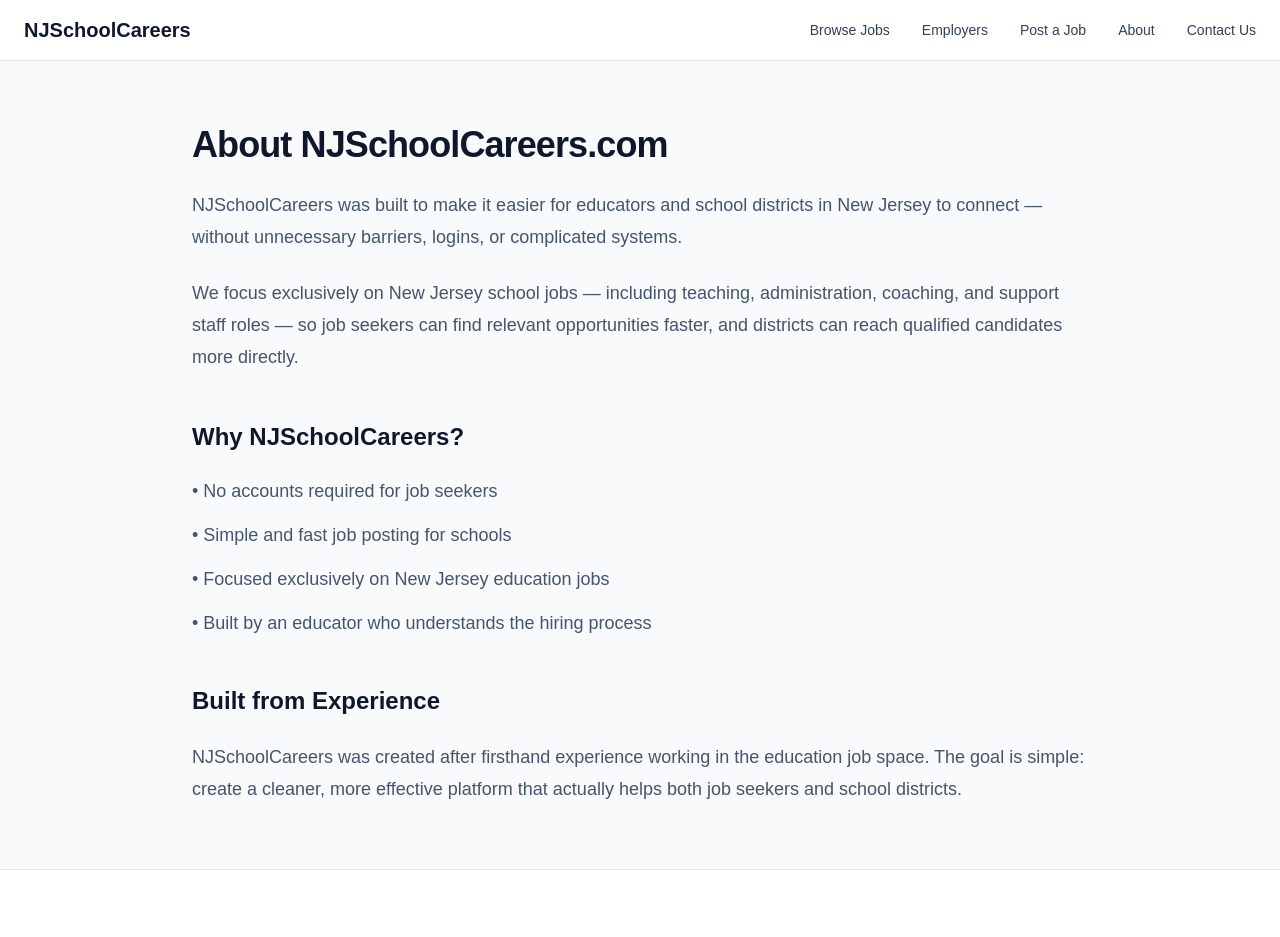
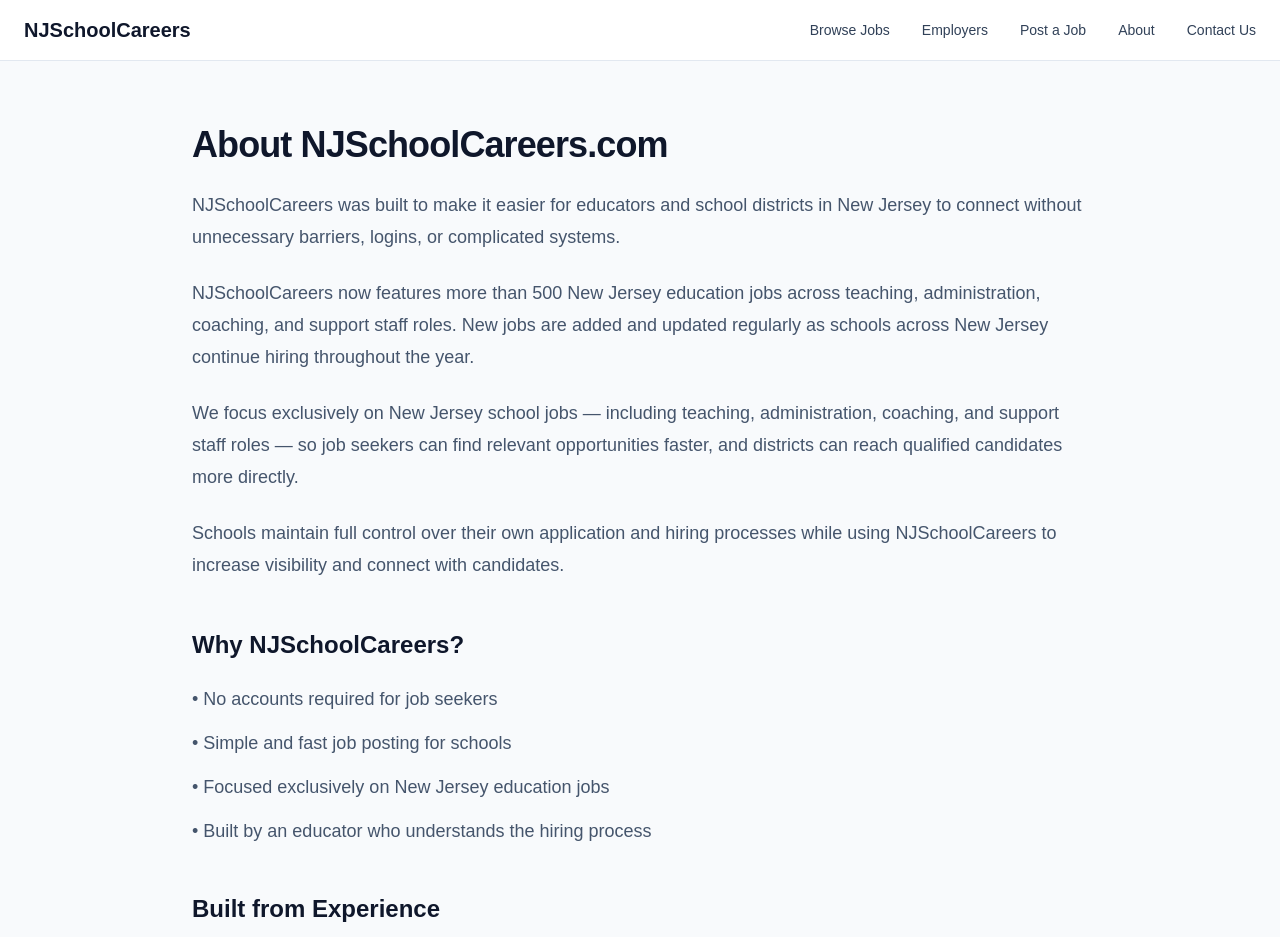
Before and after one commit to njwilkin1/nj-school-careers, a Next.js app: page /about in a window 1280 px wide. Shown: the top 937 px of the page. Built offline with nearby package versions, Linux system fonts and the light colour scheme.

Commit message:
Improve About page trust messaging and district positioning

```diff
--- a/app/about/page.tsx
+++ b/app/about/page.tsx
@@ -6,22 +6,37 @@ export default function AboutPage() {
           About NJSchoolCareers.com
         </h1>
 
-        <p className="mt-6 text-lg text-slate-600 leading-8">
+        <p className="mt-6 text-lg leading-8 text-slate-600">
           NJSchoolCareers was built to make it easier for educators and school
-          districts in New Jersey to connect — without unnecessary barriers,
+          districts in New Jersey to connect without unnecessary barriers,
           logins, or complicated systems.
         </p>
 
-        <p className="mt-6 text-lg text-slate-600 leading-8">
-          We focus exclusively on New Jersey school jobs — including teaching,
-          administration, coaching, and support staff roles — so job seekers can
-          find relevant opportunities faster, and districts can reach qualified
-          candidates more directly.
+        <p className="mt-6 text-lg leading-8 text-slate-600">
+          NJSchoolCareers now features more than 500 New Jersey education jobs
+          across teaching, administration, coaching, and support staff roles.
+          New jobs are added and updated regularly as schools across New Jersey
+          continue hiring throughout the year.
         </p>
 
-        <h2 className="mt-12 text-2xl font-semibold">Why NJSchoolCareers?</h2>
+        <p className="mt-6 text-lg leading-8 text-slate-600">
+          We focus exclusively on New Jersey school jobs — including teaching,
+          administration, coaching, and support staff roles — so job seekers
+          can find relevant opportunities faster, and districts can reach
+          qualified candidates more directly.
+        </p>
 
-        <ul className="mt-6 space-y-4 text-slate-600 text-lg">
+        <p className="mt-6 text-lg leading-8 text-slate-600">
+          Schools maintain full control over their own application and hiring
+          processes while using NJSchoolCareers to increase visibility and
+          connect with candidates.
+        </p>
+
+        <h2 className="mt-12 text-2xl font-semibold">
+          Why NJSchoolCareers?
+        </h2>
+
+        <ul className="mt-6 space-y-4 text-lg text-slate-600">
           <li>• No accounts required for job seekers</li>
           <li>• Simple and fast job posting for schools</li>
           <li>• Focused exclusively on New Jersey education jobs</li>
@@ -32,11 +47,11 @@ export default function AboutPage() {
           Built from Experience
         </h2>
 
-        <p className="mt-6 text-lg text-slate-600 leading-8">
+        <p className="mt-6 text-lg leading-8 text-slate-600">
           NJSchoolCareers was created after firsthand experience working in the
-          education job space. The goal is simple: create a cleaner, more
-          effective platform that actually helps both job seekers and school
-          districts.
+          education job space. The platform was designed to simplify school
+          hiring by helping districts reach candidates faster while reducing
+          unnecessary barriers for applicants.
         </p>
       </div>
     </main>
```
